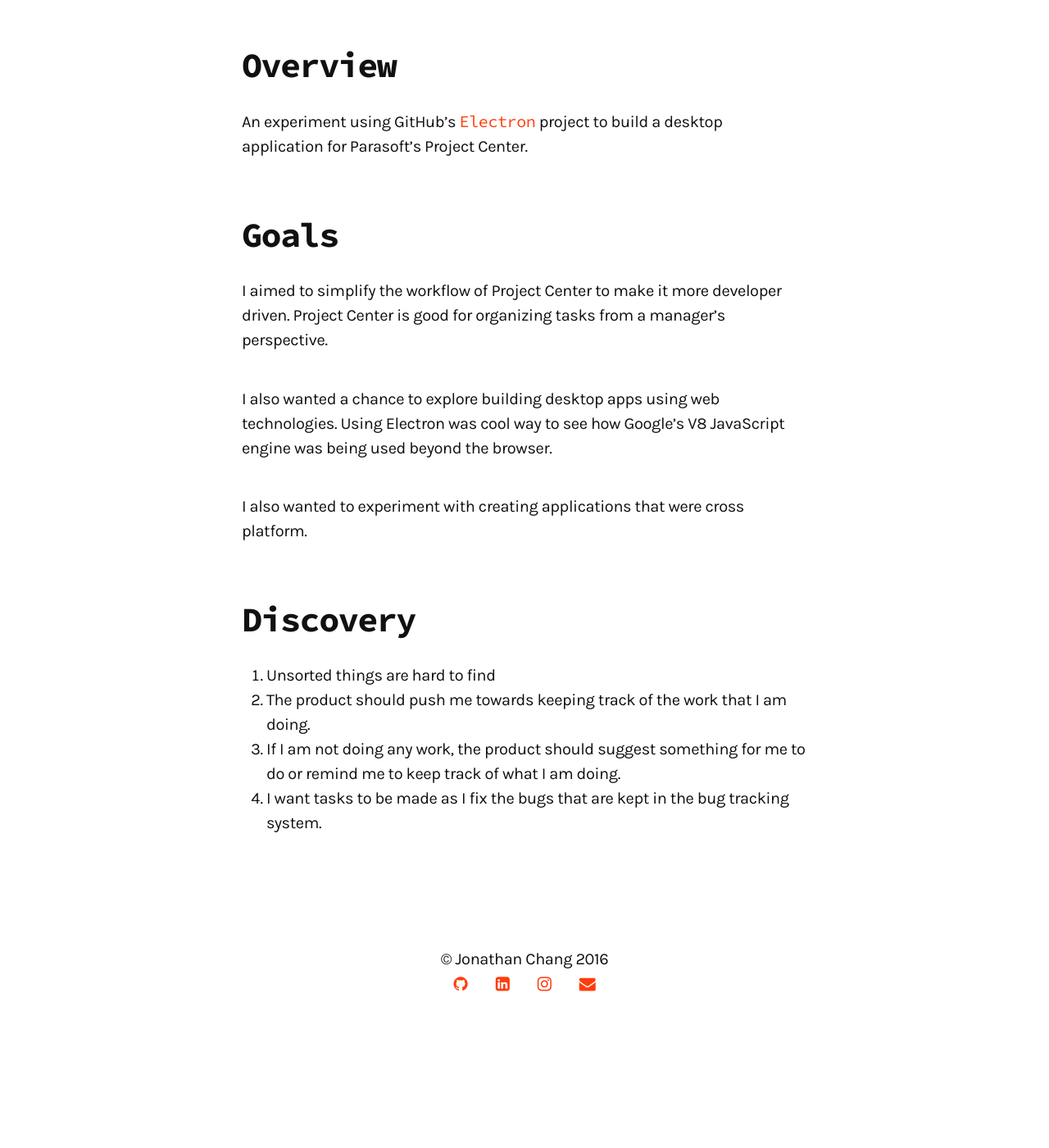
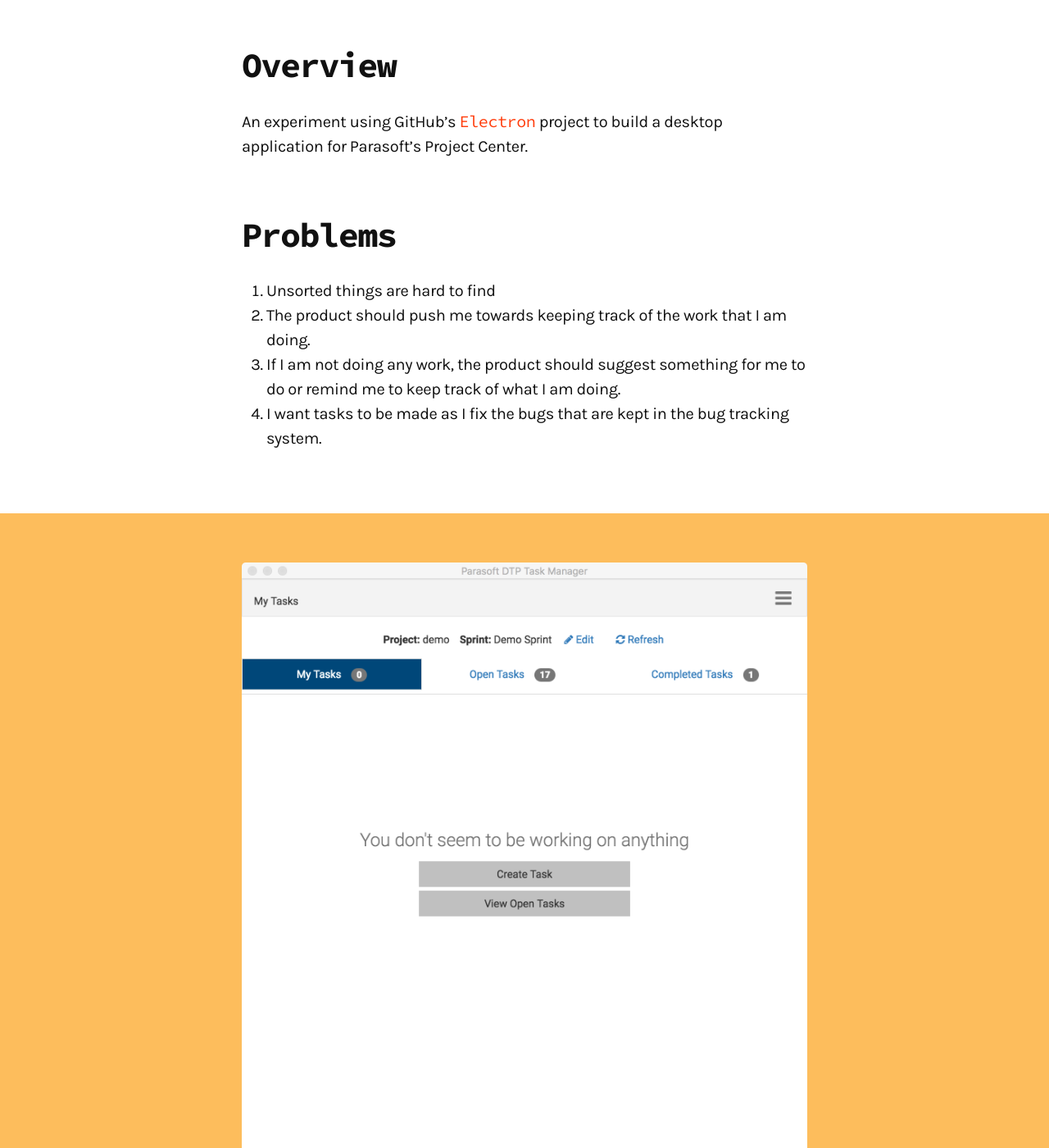
Before and after one commit to dotheygandalf/portfolio, a Jekyll site: the page built from _posts/2016-05-30-parasoft-task-manager.markdown, in a window 1280 px wide and 1400 px high, scrolled down 659 px. Shown: the whole window at 82% size. Built offline with Jekyll 4.4.1, drawn with Linux system fonts in a browser that asks for light colours; nearby versions of some CDN libraries; before the commit the page ends 1935 px from its top, so only the background shows below that.

Commit message:
updates to task manager post

```diff
--- a/_posts/2016-05-30-parasoft-task-manager.markdown
+++ b/_posts/2016-05-30-parasoft-task-manager.markdown
@@ -17,6 +17,34 @@
 
 An experiment using GitHub's [Electron](http://electron.atom.io/) project to build a desktop application for Parasoft's Project Center.
 
+## Problems
+
+1. Unsorted things are hard to find
+1. The product should push me towards keeping track of the work that I am doing.
+1. If I am not doing any work, the product should suggest something for me to do or remind me to keep track of what I am doing.
+1. I want tasks to be made as I fix the bugs that are kept in the bug tracking system.
+
+</div>
+</div>
+
+
+
+<div class="full-bleed orange">
+<div class="wrapper" markdown="1">
+  ![No open tasks](/assets/work/taskManager/no-tasks.png)
+</div>
+</div>
+
+
+<div class="full-bleed orange">
+<div class="wrapper" markdown="1">
+  ![Open tasks](/assets/work/taskManager/open-tasks.png)
+</div>
+</div>
+
+<div class="full-bleed-white" markdown="1">
+<div class="wrapper" markdown="1">
+
 ## Goals
 
 I aimed to simplify the workflow of Project Center to make it more developer driven.  Project Center is good for organizing tasks from a manager's perspective.
@@ -25,12 +53,11 @@
 
 I also wanted to experiment with creating applications that were cross platform.
 
-## Discovery
-
-1. Unsorted things are hard to find
-1. The product should push me towards keeping track of the work that I am doing.
-1. If I am not doing any work, the product should suggest something for me to do or remind me to keep track of what I am doing.
-1. I want tasks to be made as I fix the bugs that are kept in the bug tracking system.
-
 </div>
 </div>
+
+<div class="full-bleed orange">
+<div class="wrapper" markdown="1">
+  ![My tasks](/assets/work/taskManager/my-tasks.png)
+</div>
+</div>
```
Also changed, not shown: assets/work/taskManager/my-tasks.png (added), assets/work/taskManager/no-tasks.png (added), assets/work/taskManager/open-tasks.png (added).
